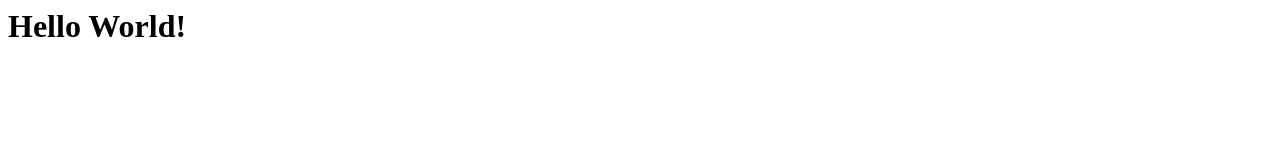
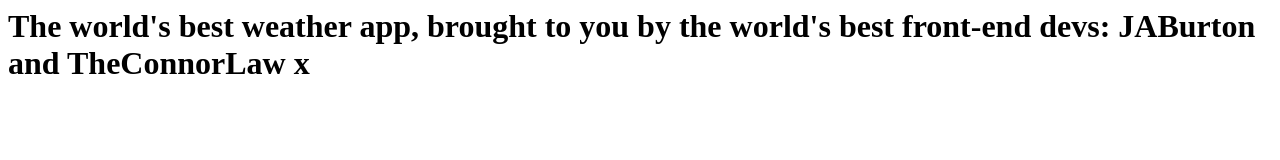
Before and after one commit to connorlaw/weather, a plain HTML site: page index.html in a window 1280 px wide. Drawn offline with Linux system fonts and the light colour scheme.

Commit message:
230920 Update index file

```diff
--- a/index.html
+++ b/index.html
@@ -1 +1,8 @@
-<h1>Hello World!</h1>
+<html>
+	<head>
+		<title>Weather app</title>
+	</head>
+	<body>
+		<h1>The world's best weather app, brought to you by the world's best front-end devs: JABurton and TheConnorLaw x</h1>
+	</body>
+</html>
```
